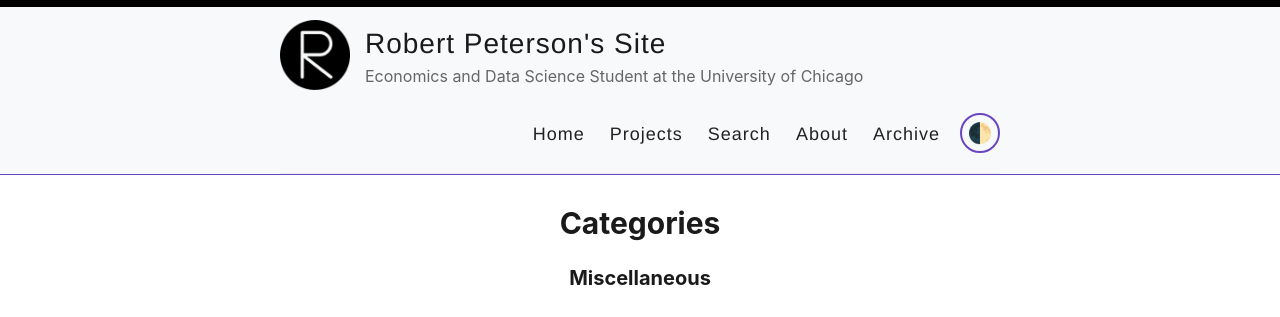
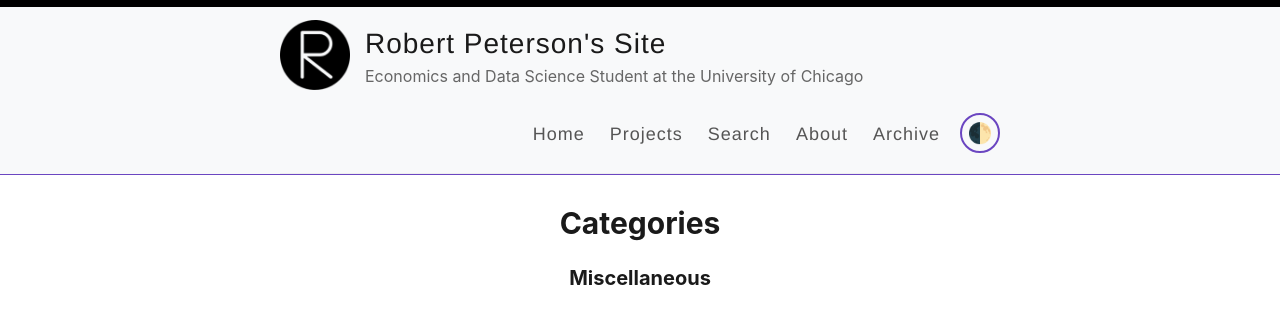
Before and after one commit to RobfPeterson/RobfPeterson.github.io, a Jekyll site: the page built from _pages/categories.md, in a window 1280 px wide. Shown: the top 317 px of the page. Built offline with Jekyll 4.4.1, drawn with Linux system fonts in a browser that asks for light colours.

Commit message:
Update style.scss

```diff
--- a/assets/style.scss
+++ b/assets/style.scss
@@ -1222,11 +1222,29 @@ h1, h2, h3, h4, h5, h6 {
 }
 
 nav a {
-  color: var(--text-color);
+  color: var(--nav-link-color);
 
   &:hover {
     background-color: var(--nav-hover);
+    color: var(--nav-link-hover);
   }
+}
+
+.site-description {
+  color: var(--description-color);
+}
+
+/* Pullquotes styling */
+.pullquote {
+  color: var(--pullquote-color);
+  border-left: 4px solid var(--link-color);
+  font-style: italic;
+  padding-left: 20px;
+  margin: 20px 0;
+}
+
+[data-theme="dark"] .pullquote {
+  border-left-color: var(--link-color);
 }
 
 code {
@@ -1319,7 +1337,29 @@ blockquote {
   }
 
   .site-description {
+    color: var(--description-color);
+    font-weight: 400;
+  }
+
+  nav a {
+    font-weight: 500;
+  }
+
+  /* Archive page styling */
+  .archive-group {
     color: #e6edf3;
+  }
+
+  .archive-item {
+    border-bottom: 1px solid var(--border-color);
+
+    a {
+      color: var(--link-color);
+
+      &:hover {
+        color: var(--link-hover);
+      }
+    }
   }
 }
 
```
